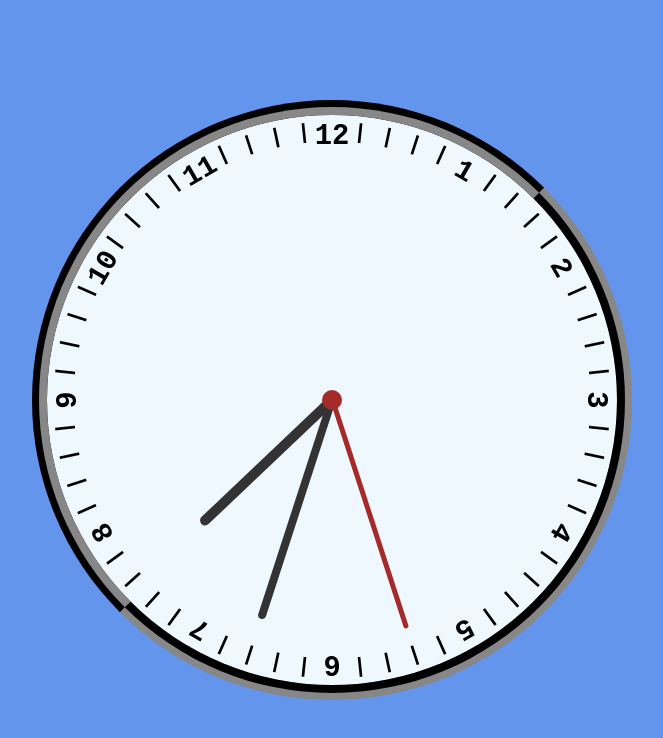
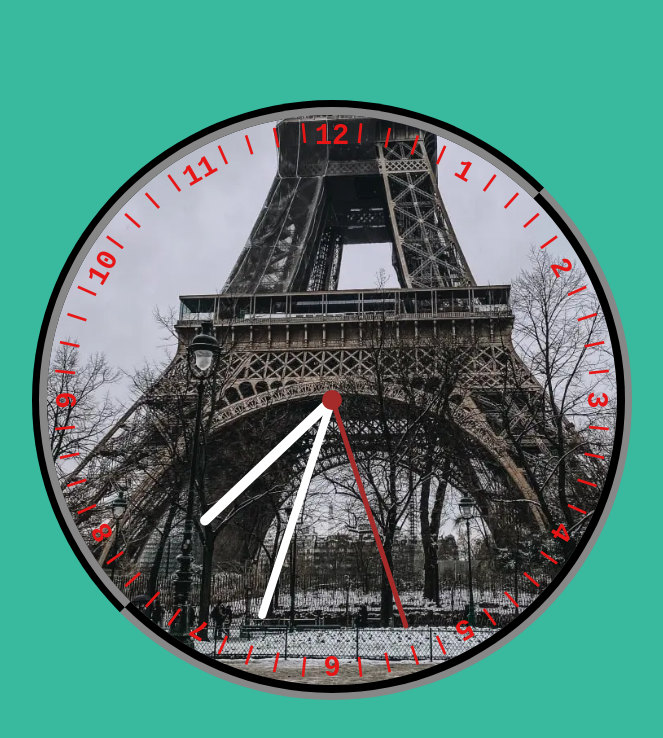
Before and after one commit to MarcosLage/Rel-gioAnal-gicoJS, a plain HTML site: page index.html in a window 1280 px wide. Shown: the whole page, without its empty margins (308-971 px from the left). Drawn offline with Linux system fonts and the light colour scheme.

Commit message:
Add files via upload

```diff
--- a/index.html
+++ b/index.html
@@ -7,7 +7,7 @@
     <meta name="viewport" content="width=device-width, initial-scale=1.0">
     <link rel="stylesheet" href="style.css">
     <script defer src="app.js"></script>
-    <title>clock</title>
+    <title>Relogio</title>
 </head>
 
 <body>
--- a/style.css
+++ b/style.css
@@ -6,7 +6,7 @@
 }
 
 body {
-    background-color: #6495ed;
+    background-color: #39b99e;
 }
 
 main {
@@ -20,7 +20,9 @@ main {
 .clock {
     min-width: 600px;
     min-height: 600px;
-    background-color: aliceblue;
+    background-image: url("paris.png");
+    background-size: cover;
+    /*background-color: aliceblue;*/
     border-radius: 600px;
     border: 15px groove #333;
     position: relative;
@@ -37,6 +39,7 @@ main {
     height: 100%;
     text-align: center;
     padding: 5px;
+    color: rgb(230, 22, 22);
 }
 
 .number-1 {
@@ -251,7 +254,7 @@ main {
 .minute-hand {
     width: 8px;
     height: 230px;
-    background-color: #333;
+    background-color: #fff;
     position: absolute;
     border-radius: 5px;
     transform: translate(0, -50%);
@@ -261,7 +264,7 @@ main {
 .hour-hand {
     width: 10px;
     height: 180px;
-    background-color: #333;
+    background-color: #fff;
     position: absolute;
     border-radius: 13px;
     transform: translate(0, -50%);
```
Also changed, not shown: paris.png (added).
